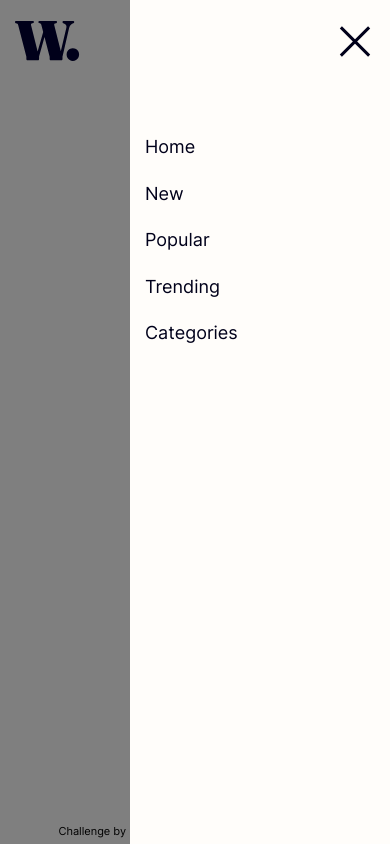
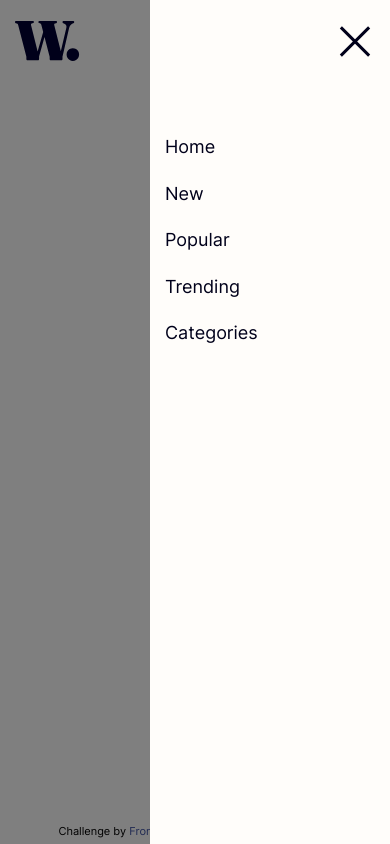
Before and after one commit to jasper2virtual/fem-news-homepage, a Vue app: page / in a window 390 px wide. Both pictures are taken after a click on the button 355 px from the left and 41 px from the top of the page. Built offline with nearby package versions, Linux system fonts and the light colour scheme.

Commit message:
refactor: adjust mobile menu width for better responsiveness

```diff
--- a/src/components/mobile-menu.vue
+++ b/src/components/mobile-menu.vue
@@ -8,7 +8,7 @@
 
     <transition>
         <div v-if="isOpen" class="bg-black/50 fixed h-full w-full top-0 left-0 -z-10">
-            <div class="flex flex-col p-4 w-8/12 ml-auto bg-app-almost-white h-full">
+            <div class="flex flex-col p-4 max-w-full w-64 ml-auto bg-app-almost-white h-full">
                 <div class="h-full max-h-32"></div>
                 <nav class="app-text-heading-xs text-app-dark-space-blue font-normal flex flex-col gap-6">
                     <li v-for="menuItem in menuData" class="list-none">
```
